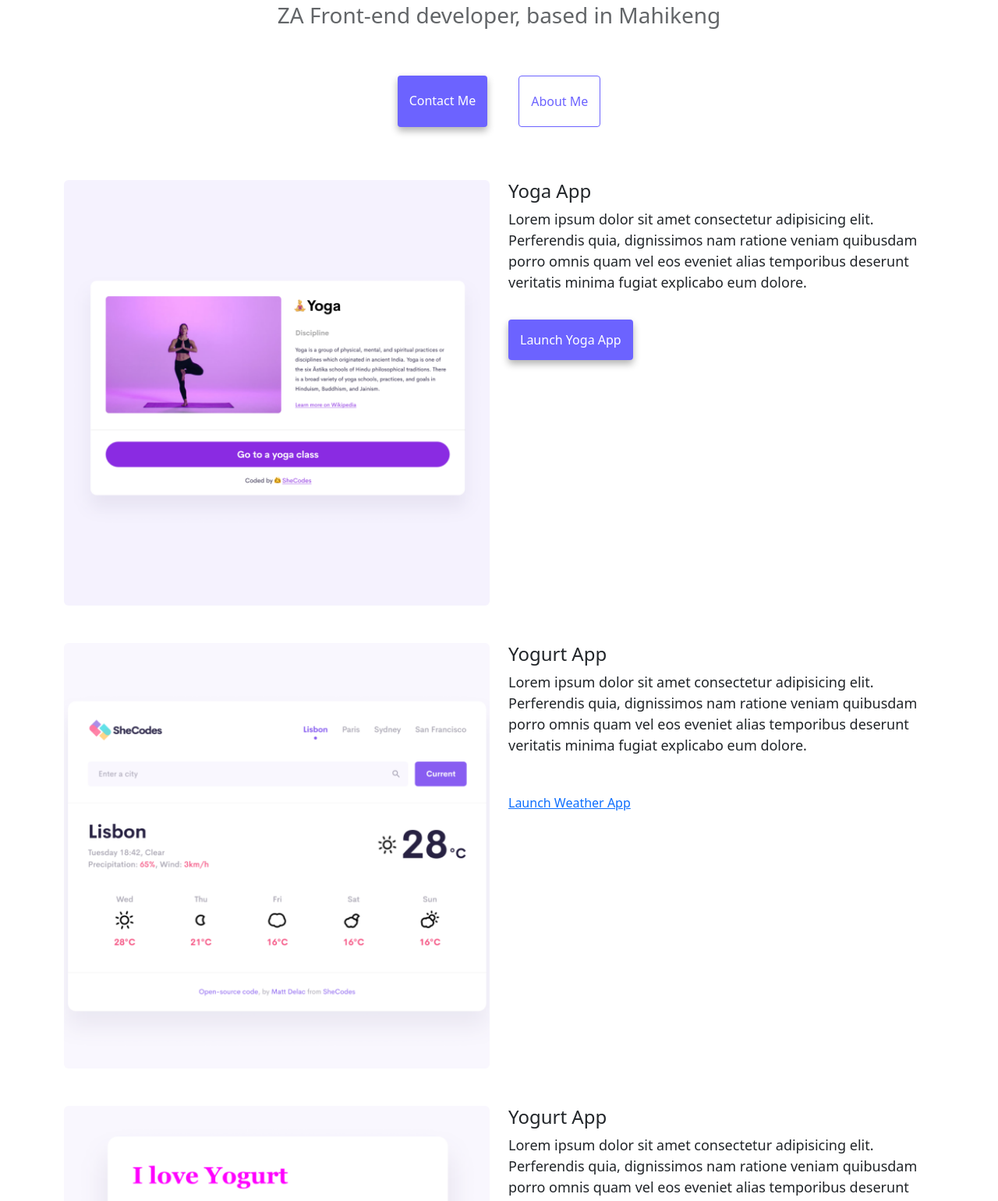
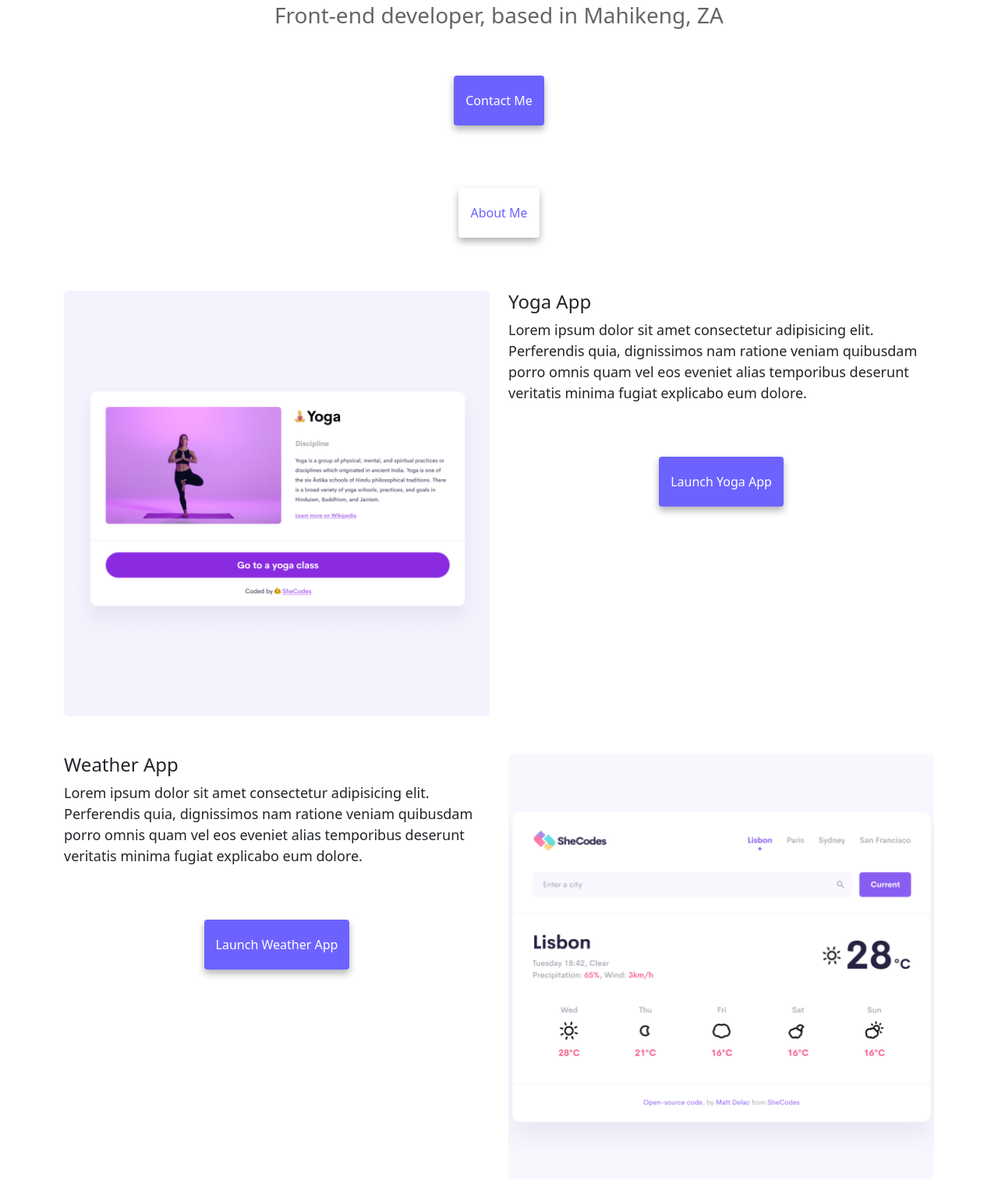
Before and after one commit to orahbaloyi1/FrontEnd_Developer, a plain HTML site: page index.html in a window 1280 px wide. Shown: the part 203-1744 px from the top of the page at 78% size. Drawn offline with nearby package versions, Linux system fonts and the light colour scheme.

Commit message:
Updated style and html structure

```diff
--- a/index.html
+++ b/index.html
@@ -3,7 +3,7 @@
   <head>
     <meta charset="UTF-8" />
     <meta name="viewport" content="width=device-width, initial-scale=1.0" />
-    <title>Document</title>
+    <title>Front-End Developer - Elizabeth</title>
     <link rel="stylesheet" href="style.css" />
     <link
       href="https://cdn.jsdelivr.net/npm/bootstrap@5.3.2/dist/css/bootstrap.min.css"
@@ -36,7 +36,7 @@
           <div class="collapse navbar-collapse" id="navbarNavAltMarkup">
             <div class="navbar-nav">
               <a class="nav-link active" aria-current="page" href="/">Home</a>
-              <a class="nav-link" href="about.html">About me</a>
+              <a class="nav-link" href="/about.html">About me</a>
               <a class="nav-link" href="#contact">Contact me</a>
             </div>
           </div>
@@ -45,14 +45,19 @@
       <div class="container mt-5">
         <h2>👋 Hi I am</h2>
         <h1>Elizabeth</h1>
-        <h3>ZA Front-end developer, based in Mahikeng</h3>
-        <div class="navigation-links">
-          <a href="/about.html#contact" class="contact-link">Contact me</a>
-          <a href="/about.html" class="about-link">About me</a>
+        <h3>Front-end developer, based in Mahikeng, ZA</h3>
+        <div class="first-link">
+          <a class="contact-link" href="/about.html#contact">Contact me</a>
+        </div>
+        <div class="second-link">
+          <a href="/about.html">About me</a>
         </div>
         <div class="row mt-5">
           <div class="col-6 rounded">
-            <img class="img-fulid w-100 rounded-2" src="/images/yoga.png" />
+            <img
+              class="img-fulid w-100 rounded-2 d-none d-sm-block"
+              src="/images/yoga.png"
+            />
           </div>
           <div class="col-6">
             <div>
@@ -63,41 +68,55 @@
                 omnis quam vel eos eveniet alias temporibus deserunt veritatis
                 minima fugiat explicabo eum dolore.
               </p>
-              <a href="yoga.html" class="yoga-link">Launch Yoga App</a>
+              <div class="first-link">
+                <a class="yoga-link" href="/yoga.html">Launch Yoga App</a>
+              </div>
             </div>
           </div>
         </div>
         <div class="row mt-5">
-          <div class="col-6 rounded">
-            <img class="img-fulid w-100 rounded-2" src="/images/weather.png" />
-          </div>
           <div class="col-6">
             <div>
-              <h4>Yogurt App</h4>
+              <h4>Weather App</h4>
               <p class="mb-5">
                 Lorem ipsum dolor sit amet consectetur adipisicing elit.
                 Perferendis quia, dignissimos nam ratione veniam quibusdam porro
                 omnis quam vel eos eveniet alias temporibus deserunt veritatis
                 minima fugiat explicabo eum dolore.
               </p>
-              <a href="weather.html" class="weather-link">Launch Weather App</a>
+              <div class="first-link">
+                <a class="weather-link" href="/weather.html"
+                  >Launch Weather App</a
+                >
+              </div>
             </div>
+          </div>
+          <div class="col-6 rounded">
+            <img
+              class="img-fulid w-100 rounded-2 rounded-2 d-none d-sm-block"
+              src="/images/weather.png"
+            />
           </div>
         </div>
         <div class="row mt-5">
           <div class="col-6 rounded">
-            <img class="img-fulid w-100 rounded-2" src="/images/yoghurt.png" />
+            <img
+              class="img-fulid w-100 rounded-2 rounded-2 d-none d-sm-block"
+              src="/images/yoghurt.png"
+            />
           </div>
           <div class="col-6">
             <div>
-              <h4>Yogurt App</h4>
+              <h4>Yoghurt App</h4>
               <p class="mb-5">
                 Lorem ipsum dolor sit amet consectetur adipisicing elit.
                 Perferendis quia, dignissimos nam ratione veniam quibusdam porro
                 omnis quam vel eos eveniet alias temporibus deserunt veritatis
                 minima fugiat explicabo eum dolore.
               </p>
-              <a href="yoga.html" class="yoga-link">Launch Yogurt App</a>
+              <div class="first-link">
+                <a href="/yoghurt.html">Launch Yogurt App</a>
+              </div>
             </div>
           </div>
         </div>
--- a/style.css
+++ b/style.css
@@ -1,6 +1,7 @@
 :root {
   --primary-color: #6c63ff;
   --secondary-color: #f5f2fe;
+  --third-color: #ffffff;
   --box-shadow: 0 5px 10px rgba(0, 0, 0, 0.3);
 }
 
@@ -16,7 +17,6 @@ h3 {
 }
 
 h1 {
-  font-size: 96px;
 }
 
 h2 {
@@ -34,13 +34,16 @@ p {
   line-height: 1.5;
 }
 
-.navigation-links {
+.first-link {
   display: flex;
   margin-top: 40px;
   justify-content: center;
 }
 
-.navigation-links a {
+.first-link a {
+  background: var(--primary-color);
+  box-shadow: var(--box-shadow);
+  color: white;
   margin: 20px;
   border-radius: 4px;
   padding: 20px 15px;
@@ -48,15 +51,21 @@ p {
   text-transform: capitalize;
 }
 
-.contact-link {
-  background: var(--primary-color);
+.second-link {
+  display: flex;
+  margin-top: 40px;
+  justify-content: center;
+}
+.second-link a {
+  background: var(--third-color);
   box-shadow: var(--box-shadow);
-  color: white;
-}
-
-.about-link {
+  border: var(--primary-color);
   color: var(--primary-color);
-  border: 1px solid var(--primary-color);
+  margin: 20px;
+  border-radius: 4px;
+  padding: 20px 15px;
+  text-decoration: none;
+  text-transform: capitalize;
 }
 
 .homepage-link {
@@ -85,13 +94,3 @@ p {
 .email-link:hover {
   text-decoration: underline;
 }
-.yoga-link {
-  margin-top: 30px;
-  border-radius: 4px;
-  padding: 15px 15px;
-  text-decoration: none;
-  text-transform: capitalize;
-  background: var(--primary-color);
-  box-shadow: var(--box-shadow);
-  color: white;
-}
```
Also changed, not shown: about.html (+6 -1 lines).
